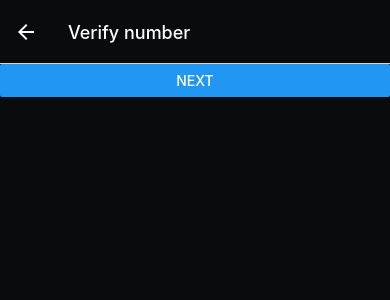
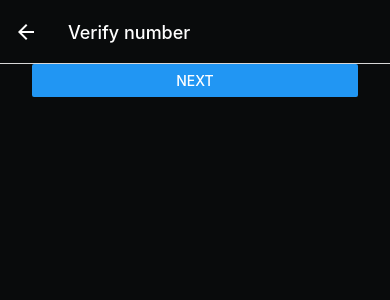
Before and after one commit to ayush-seth/growdaily, a React Native app: screen /VerifyNumberScreen in a window 390 px wide. Shown: the top 300 px of the page. Built offline with nearby package versions, Linux system fonts and the light colour scheme.

Commit message:
move padding to stack navigator

```diff
--- a/App.tsx
+++ b/App.tsx
@@ -26,6 +26,7 @@ export default function App() {
           headerStyle: { backgroundColor: colors.black },
           contentStyle: {
             backgroundColor: colors.black,
+            paddingHorizontal: 32,
           },
         }}
       >
--- a/screens/IntroductionScreen.tsx
+++ b/screens/IntroductionScreen.tsx
@@ -37,7 +37,6 @@ const styles = StyleSheet.create({
   container: {
     flex: 1,
     justifyContent: "center",
-    marginHorizontal: 32,
   },
   imageContainer: {
     aspectRatio: 1,
```
